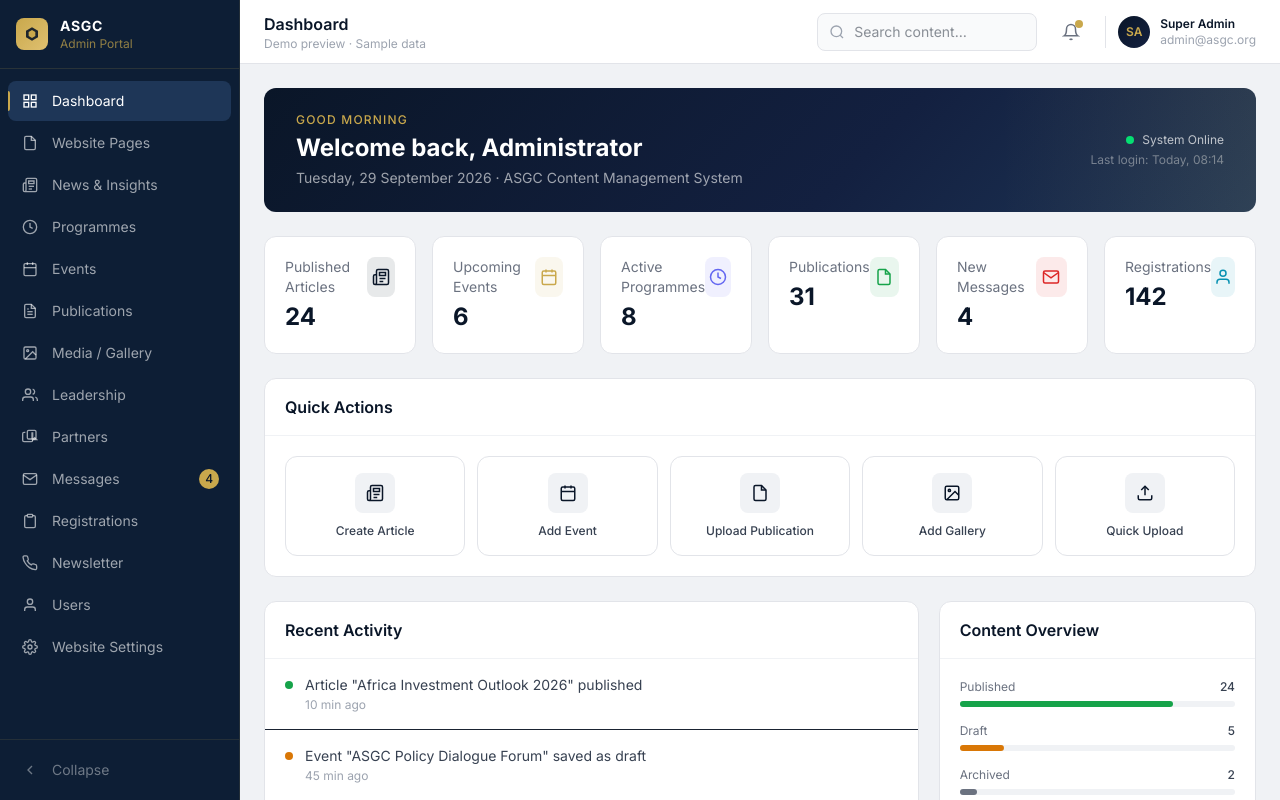
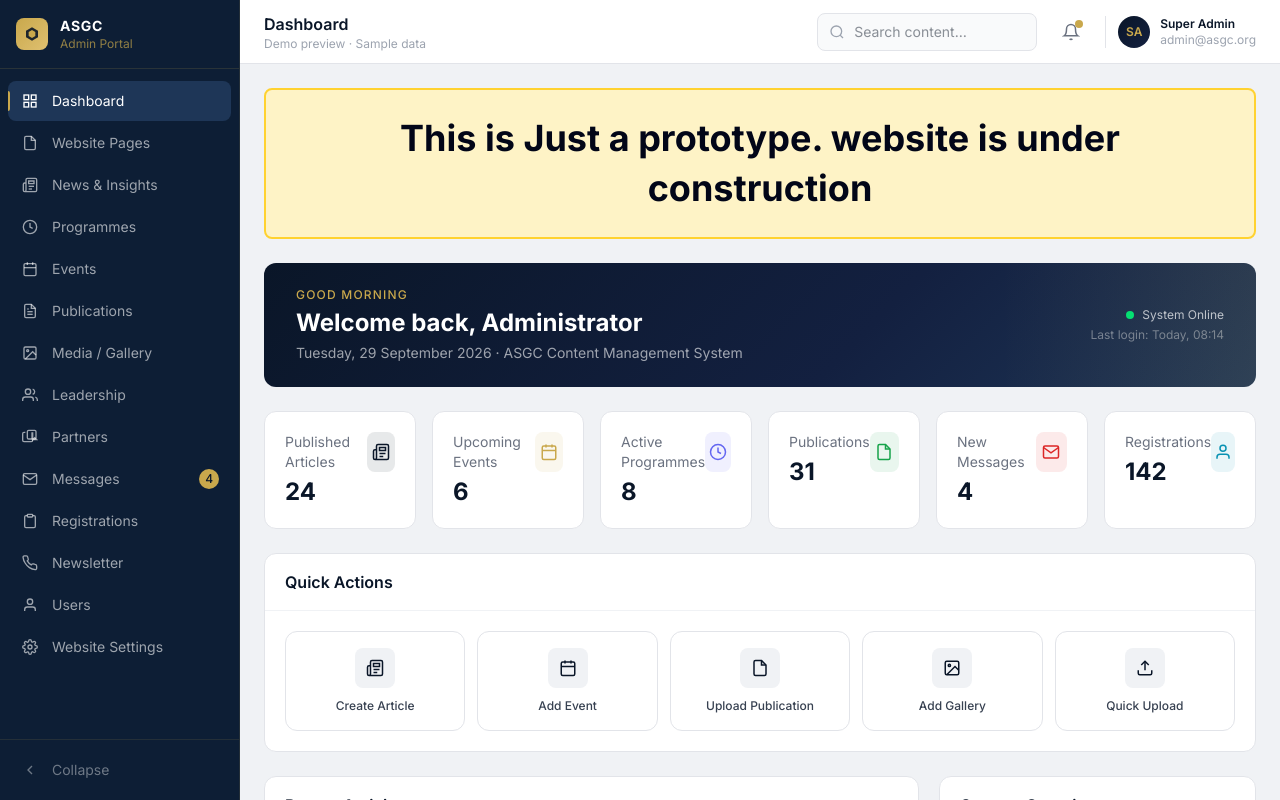
Before and after one commit to Alshekizx/ASGCadmin, a React (Vite) app: page / in a window 1280 px wide. Built offline with nearby package versions, Linux system fonts and the light colour scheme; the HTML template or start-up script is replaced by a standard one.

Commit message:
Add prominent prototype notice to admin dashboard

```diff
--- a/src/pages/sections/DashboardPage.tsx
+++ b/src/pages/sections/DashboardPage.tsx
@@ -39,6 +39,9 @@ export default function DashboardPage({ setSection }: Props) {
 
   return (
     <div className="p-6 space-y-6 max-w-7xl mx-auto">
+      <p className="rounded-lg border-2 border-amber-300 bg-amber-100 px-6 py-6 text-center text-2xl font-extrabold leading-snug text-slate-950 md:text-4xl">
+        This is Just a prototype. website is under construction
+      </p>
       {/* Welcome banner */}
       <div className="rounded-xl overflow-hidden" style={{ background: 'linear-gradient(135deg, #0a1628 0%, #132040 60%, #1e3657 100%)' }}>
         <div className="px-8 py-6 relative">
```
